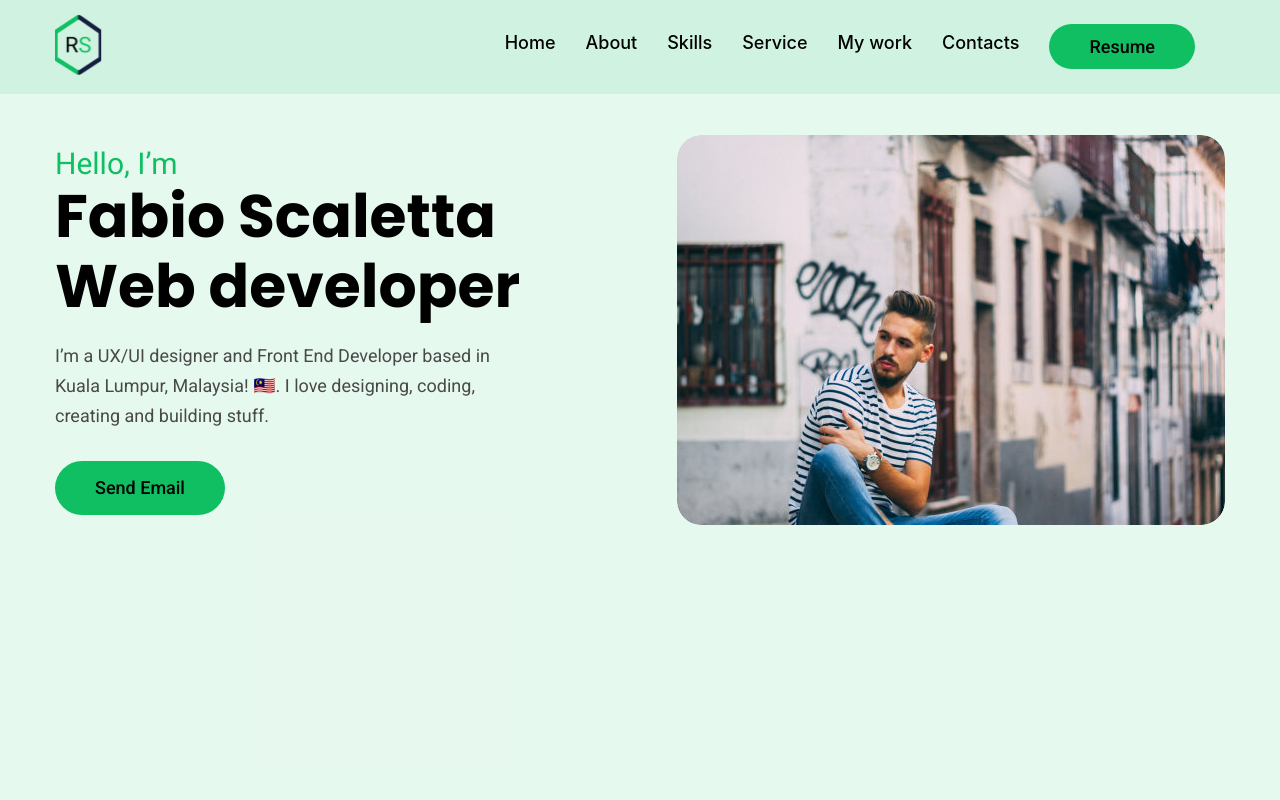
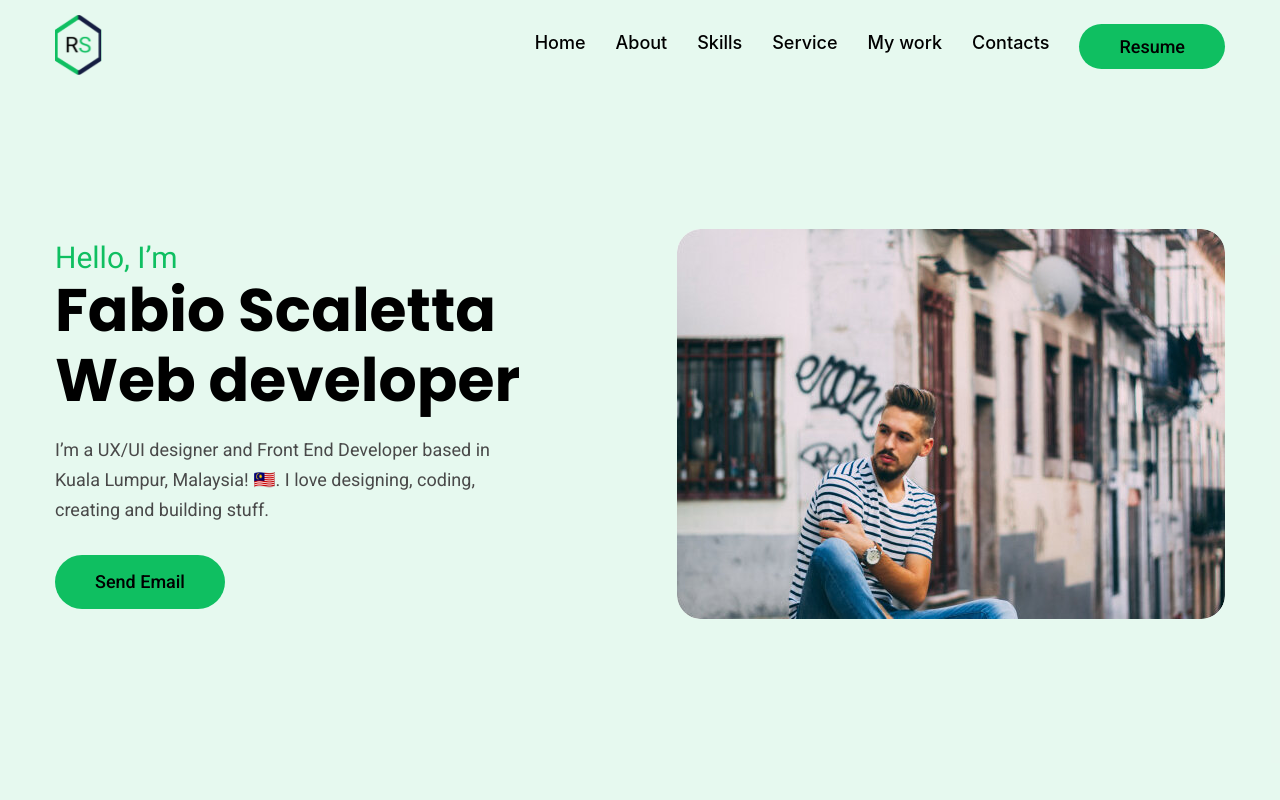
Before and after one commit to SandraVLP/portfolio-start-project, a React app in the folder portfolio-start-project-main/: page / in a window 1280 px wide. Shown: the top 800 px of the page. Built offline with nearby package versions, Linux system fonts and the light colour scheme.

Commit message:
mytheme colors

```diff
--- a/portfolio-start-project-main/src/components/Button.tsx
+++ b/portfolio-start-project-main/src/components/Button.tsx
@@ -10,7 +10,7 @@ type StyleBtnPropsType = {
 export const StyledButton = styled.button<StyleBtnPropsType>`
   width: ${(props) => props.width};
   height: 54px;
-  color: ${(props) => props.color || myTheme.black.dark};
+  color: ${(props) => props.color || myTheme.colors.black.dark};
   font-family: Roboto;
   font-size: 18px;
   font-weight: 500;
@@ -19,7 +19,7 @@ export const StyledButton = styled.button<StyleBtnPropsType>`
   border-radius: 50px;
   gap: 10px;
   border: none;
-  background-color:${(props) => props.bgcolor || myTheme.primary};
+  background-color:${(props) => props.bgcolor || myTheme.colors.primary};
   cursor: pointer;
   text-decoration: none;
 
--- a/portfolio-start-project-main/src/components/MyTitle.tsx
+++ b/portfolio-start-project-main/src/components/MyTitle.tsx
@@ -13,7 +13,7 @@ export const MyTitle = (props:TitlePropsType) => {
 }
 
 const StyledTitle = styled.h2<TitlePropsType>`
-  color:${myTheme.primary};
+  color:${myTheme.colors.primary};
   font-family: Roboto;
 font-size: 40px;
 font-weight: 700;
--- a/portfolio-start-project-main/src/layout/Footer.tsx
+++ b/portfolio-start-project-main/src/layout/Footer.tsx
@@ -58,12 +58,12 @@ export function Footer() {
 const StyledFooter = styled.footer`
   height: 35vh;
   padding: 60px 0;
-  background-color: ${myTheme.secondary};
+  background-color: ${myTheme.colors.secondary};
 `;
 
 const SocialLink = styled.a`
-color: ${myTheme.primary};
-border: 2px solid ${myTheme.primary};
+color: ${myTheme.colors.primary};
+border: 2px solid ${myTheme.colors.primary};
 border-radius: 5px;
 width: 35px;
 height: 35px;
@@ -73,8 +73,8 @@ align-items: center;
 
 &:hover {
   cursor: pointer;
-  color: ${myTheme.black.light};
-border: 2px solid ${myTheme.black.light};
+  color: ${myTheme.colors.black.light};
+border: 2px solid ${myTheme.colors.black.light};
 transform: translateY(-4px);
 }
 `;
--- a/portfolio-start-project-main/src/layout/Header.tsx
+++ b/portfolio-start-project-main/src/layout/Header.tsx
@@ -9,7 +9,7 @@ export function Header() {
   return (
     <StyledHeader id="home">
       <Container>
-        <FlexWrapper>
+        <FlexWrapper wrap="wrap">
           <Logo />
           <StyledNav>
             <ul>
@@ -45,9 +45,9 @@ export function Header() {
 }
 
 const StyledHeader = styled.header`
-  background-color: ${myTheme.secondary};
+  background-color: ${myTheme.colors.secondary};
   padding: 15px 0;
-  position: fixed;
+  /* position: fixed; */
   top: 0;
   right: 0;
   left: 0;
@@ -65,11 +65,15 @@ const StyledNav = styled.nav`
 
   li {
     margin-right: 30px;
+
+    &:last-child{
+      margin: 0;
+    }
   }
 `;
 
 const Link = styled.a`
     &:hover {
-    color: ${myTheme.primary};
+    color: ${myTheme.colors.primary};
     }
 `;
--- a/portfolio-start-project-main/src/layout/contacts/Contacts.tsx
+++ b/portfolio-start-project-main/src/layout/contacts/Contacts.tsx
@@ -55,8 +55,8 @@ export function Contacts() {
             <StyledButton
               width={"180px"}
               type="submit"
-              color={myTheme.primary}
-              bgcolor={myTheme.white}
+              color={myTheme.colors.primary}
+              bgcolor={myTheme.colors.white}
             >
               Submit
             </StyledButton>
@@ -68,7 +68,7 @@ export function Contacts() {
 }
 
 const StyledForm = styled.form`
-  color: ${myTheme.white};
+  color: ${myTheme.colors.white};
   margin-top: 70px;
   width: 100%;
   display: flex;
@@ -78,7 +78,7 @@ const StyledForm = styled.form`
   box-shadow: 0px 4px 25px 0px rgba(0, 0, 0, 0.25);
   border-radius: 20px;
   padding: 50px;
-  background-color: ${myTheme.primary};
+  background-color: ${myTheme.colors.primary};
 
   label {
     width: 50%;
@@ -104,16 +104,16 @@ const StyledForm = styled.form`
 const Field = styled.input`
   font-family: Roboto;
   border-radius: 5px;
-  border: solid 2px ${myTheme.grey};
+  border: solid 2px ${myTheme.colors.grey};
   width: 60%;
   padding: 7px 15px;
 
   &::placeholder {
-    color: ${myTheme.black.light};
+    color: ${myTheme.colors.black.light};
   }
 
   &:focus-visible {
-    outline: 3px auto ${myTheme.secondary};
+    outline: 3px auto ${myTheme.colors.secondary};
   }
 `;
 
@@ -121,8 +121,8 @@ const Title = styled.h2`
   font-size: 40px;
   font-weight: 700;
   line-height: 30px;
-  background-color: ${myTheme.primary};
-  color: ${myTheme.white};
+  background-color: ${myTheme.colors.primary};
+  color: ${myTheme.colors.white};
   text-align: center;
   margin-bottom: 40px;
 `;
--- a/portfolio-start-project-main/src/layout/portfolio/Portfolio.tsx
+++ b/portfolio-start-project-main/src/layout/portfolio/Portfolio.tsx
@@ -33,7 +33,7 @@ export function Portfolio() {
             <StyledImg src={Puma} alt="Puma"></StyledImg>
             <StyledImg src={Yoga} alt="Yoga"></StyledImg>
           </FlexWrapper>
-          <StyledButton color={myTheme.white} width="214px">
+          <StyledButton color={myTheme.colors.white} width="214px">
             See more
           </StyledButton>
         </FlexWrapper>
@@ -60,7 +60,7 @@ line-height: 30px;
 
     &:hover {
       text-decoration: underline;
-    color: ${myTheme.primary};
+    color: ${myTheme.colors.primary};
     }
 
 
@@ -71,6 +71,6 @@ const StyledImg = styled.img`
   width: 50%;
   max-width: 545px;
   max-height: 350px;
-  border: solid 1px ${myTheme.grey};
+  border: solid 1px ${myTheme.colors.grey};
   border-radius: 36px;
 `;
--- a/portfolio-start-project-main/src/layout/sections/about/About.tsx
+++ b/portfolio-start-project-main/src/layout/sections/about/About.tsx
@@ -55,7 +55,7 @@ position: relative;
 z-index: 0;
  &::before {
   content: "";
-  border: solid 3px ${myTheme.primary};
+  border: solid 3px ${myTheme.colors.primary};
   width: 280px;
   height: 420px;
   border-radius: 20px;
--- a/portfolio-start-project-main/src/layout/sections/main/Main.tsx
+++ b/portfolio-start-project-main/src/layout/sections/main/Main.tsx
@@ -9,7 +9,7 @@ export function Main() {
   return (
     <StyledMain id="main">
       <Container>
-        <FlexWrapper gap="90px">
+        <FlexWrapper gap="90px" wrap="wrap">
           <StyledInfo className="Info">
             <span>Hello, I’m</span>
             <h1>Fabio Scaletta Web developer</h1>
@@ -32,13 +32,13 @@ display: flex;
 min-height: 100vh;
   /* padding-top: 50px;
   padding-bottom: 90px; */
-  background-color: ${myTheme.secondary};
+  background-color: ${myTheme.colors.secondary};
 
   span {
     font-size: 30px;
     font-weight: 400;
     line-height: 35px;
-    color: ${myTheme.primary};
+    color: ${myTheme.colors.primary};
   }
 
   p {
@@ -47,9 +47,8 @@ min-height: 100vh;
   }
 
   img {
-    object-fit: contain;
+    object-fit: cover;
     max-width: 548px;
-    height: auto;
     border-radius: 24px;
   }
 `;
--- a/portfolio-start-project-main/src/layout/services/service/Service.tsx
+++ b/portfolio-start-project-main/src/layout/services/service/Service.tsx
@@ -24,7 +24,7 @@ export const Service = (props: ServicePropsType) => {
 
 const StyledDescription = styled.div`
   width: 100%;
-  border: solid 1px ${myTheme.grey};
+  border: solid 1px ${myTheme.colors.grey};
   border-radius: 30px;
   position: relative;
   padding: 50px;
--- a/portfolio-start-project-main/src/styles/GlobalStyles.tsx
+++ b/portfolio-start-project-main/src/styles/GlobalStyles.tsx
@@ -11,7 +11,7 @@ export const GlobalStyles = createGlobalStyle`
     }
 
     *:focus-visible{
- outline: 3px auto ${myTheme.secondary};;
+ outline: 3px auto ${myTheme.colors.secondary};;
     }
 
     body {
@@ -32,11 +32,11 @@ h1 {
   font-weight: 700;
   line-height: 70px;
   letter-spacing: 0em;
-  color: ${myTheme.black.dark};
+  color: ${myTheme.colors.black.dark};
 }
 
 p {
-  color: ${myTheme.black.light};
+  color: ${myTheme.colors.black.light};
   font-family: Roboto;
   font-size: 18px;
   font-weight: 400;
@@ -63,6 +63,6 @@ a {
   text-decoration: none;
 
 text-decoration: none;
-color: ${myTheme.black.dark};
+color: ${myTheme.colors.black.dark};
 }
   `;
--- a/portfolio-start-project-main/src/styles/Theme.tsx
+++ b/portfolio-start-project-main/src/styles/Theme.tsx
@@ -1,7 +1,15 @@
 export const myTheme = {
+  colors: {
   primary: "rgba(15, 191, 97, 1)",
   secondary: "rgba(15, 191, 97, 0.1)",
   black: { light: "rgba(73, 73, 73, 1)", dark: "rgba(0, 0, 0, 1)" },
   grey: "rgba(196, 196, 196, 1)",
-  white: "rgba(255, 255, 255, 1)"
+  white: "rgba(255, 255, 255, 1)" },
+
+  media: {
+    tablet: "screen and (max-width: 768px)",
+    mobile: "screen and (max-width: 576px)"
+  }
+
+
 };
```
